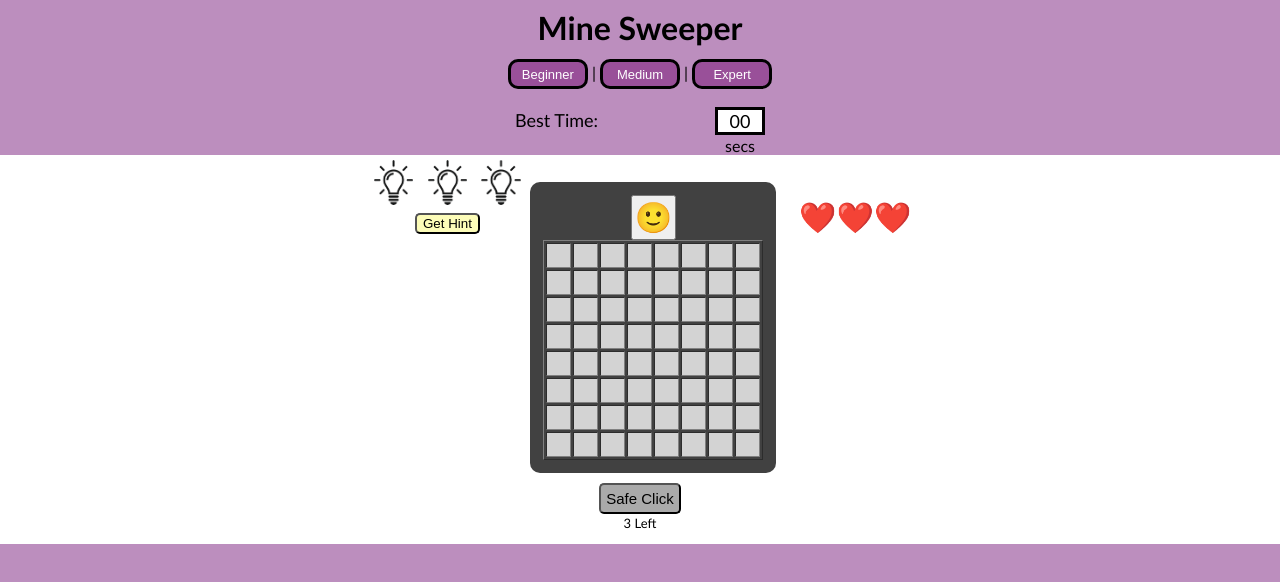
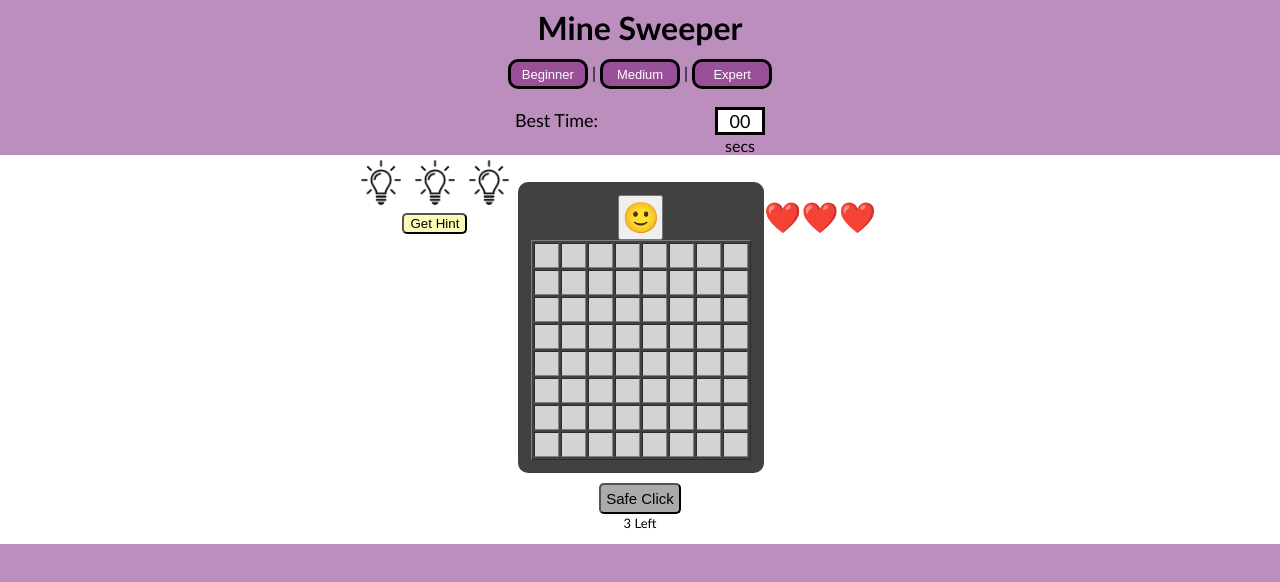
Before and after one commit to OrBaadani/MineSweeper, a plain HTML site: page index.html in a window 1280 px wide. Drawn offline with Linux system fonts and the light colour scheme.

Commit message:
Update style.css

```diff
--- a/css/style.css
+++ b/css/style.css
@@ -99,8 +99,8 @@ img{
     font-size:30px;
     display:inline-block;
     /* float:right; */
-    width: 135px;
-    text-align: right;
+    width: 160px;
+    text-align: left;
     /* display: flex;  */
     /* justify-content: space-between; */
     /* margin-right: 450px; */
```
